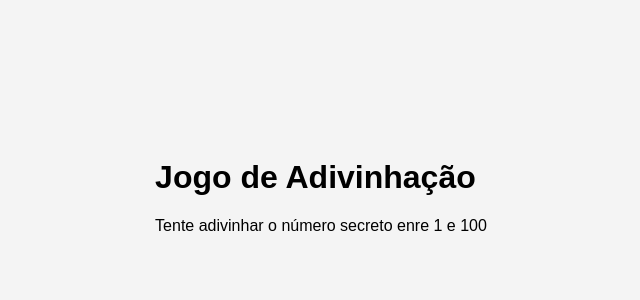
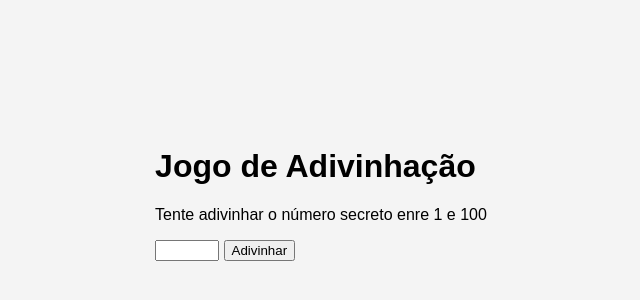
Before and after one commit to Mariiven/jogo-adivinhacao-2025-ifg, a plain HTML site: page index.html in a window 1280 px wide. Shown: the part 206-506 px from the top of the page, without its empty margins (319-959 px from the left). Drawn offline with Linux system fonts and the light colour scheme.

Commit message:
atualizou

```diff
--- a/index.html
+++ b/index.html
@@ -16,7 +16,6 @@
         }
 
     </style>
-
   </head>
 
  <body class="corpo_da_pagina">
@@ -24,6 +23,8 @@
  <div>
     <h1>Jogo de Adivinhação</h1>
     <p>Tente adivinhar o número secreto enre 1 e 100</p>
+    <input type="number" id="NMPalpite" min="1" max="100"/>
+    <button id="BTNAdivinhar"> Adivinhar </button>
 
  </div>
 
```
